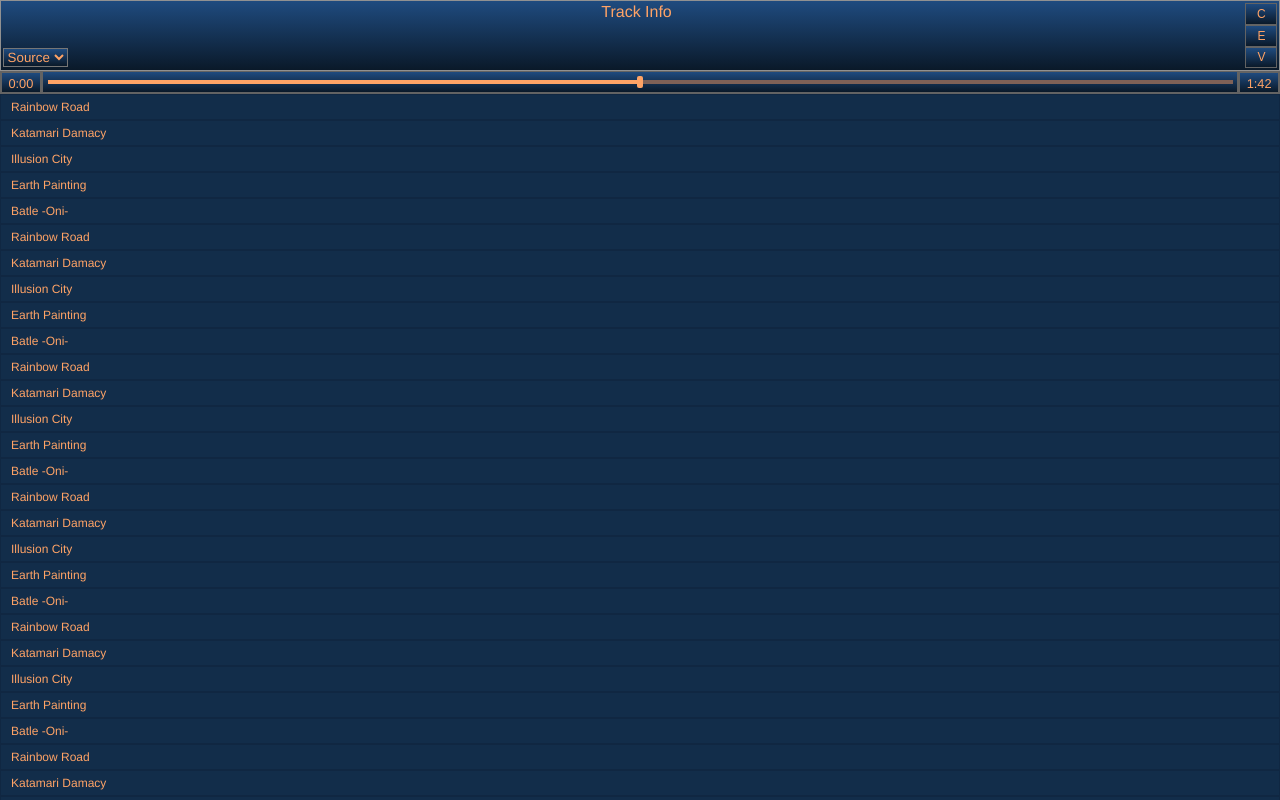
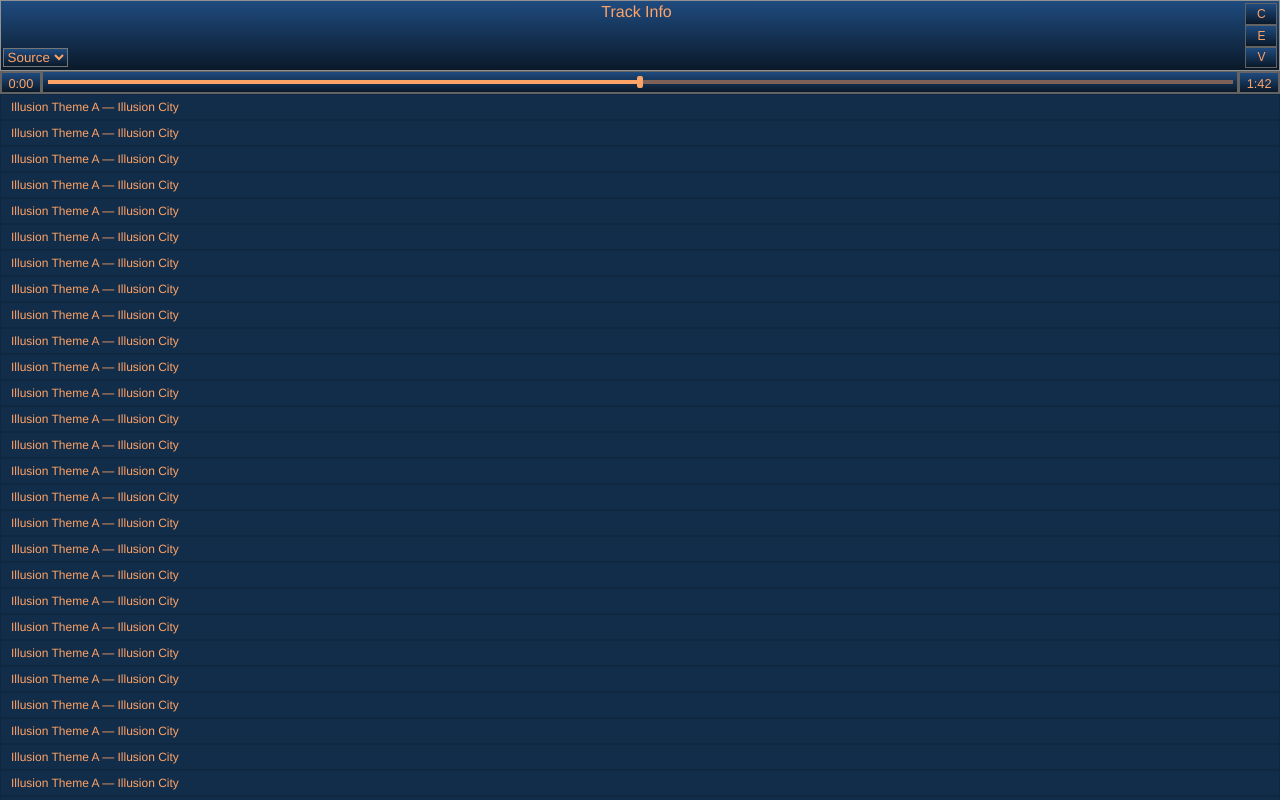
Before and after one commit to KrisAirdancer/vidya-clone, a React (Create React App) app in the folder vidya-frontend/: page / in a window 1280 px wide. Built offline with nearby package versions, Linux system fonts and the light colour scheme.

Commit message:
Broke TrackList component out into TrackList and TrackInfo components.

```diff
--- a/vidya-frontend/src/TrackInfo.js
+++ b/vidya-frontend/src/TrackInfo.js
@@ -1,9 +1,24 @@
 import React from 'react'
 
-export default function Track() {
+export default function Track({tracksData}) {
+
+  let sortedInfo = tracksData.sort((a, b) => {
+    if (a.gameName < b.gameName) {
+      return -1;
+    } else if (a.gameName > b.gameName) {
+      return 1;
+    } else { // a === b
+      return 0;
+    }
+  })
+
   return (
     <div>
-
+      {
+        sortedInfo.map(trackInfo => {
+        return <li className='track-info'>{trackInfo.gameName} — {trackInfo.trackName}</li>
+      })
+      }
     </div>
   )
 }
--- a/vidya-frontend/src/TrackList.js
+++ b/vidya-frontend/src/TrackList.js
@@ -1,8 +1,8 @@
 import React from 'react'
-import tracks from './dummyData.json'
+import TrackInfo from './TrackInfo.js'
+import tracksData from './dummyData.json'
 
 // TODO: Need to add a unique ID to each of the track-info li tags so that React.js can interact with them properly.
-// TODO: Break this file out into two files (TrackList.js and TrackInfo.js) as per this video: https://www.youtube.com/watch?v=5s8Ol9uw-yM
 
 export default function TrackList() {
 
@@ -10,7 +10,7 @@
     <div id='track-list-div'>
       <ul id='track-list'>
         {
-        tracks.map(trackData => <li className='track-info'>{trackData.trackName}</li>)
+        <TrackInfo tracksData={tracksData}/>
         }
       </ul>
     </div>
```
Also changed, not shown: 1 other file (tests, documents, lock files or other folders).
